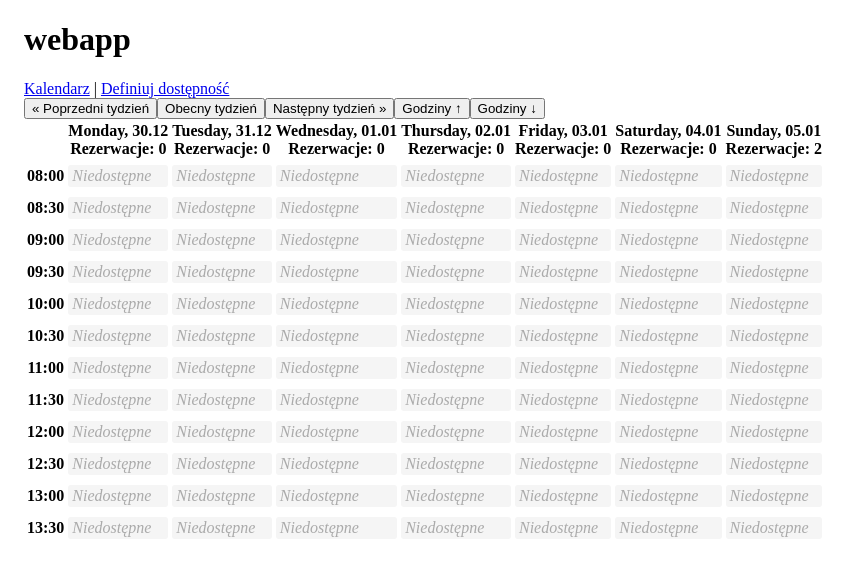
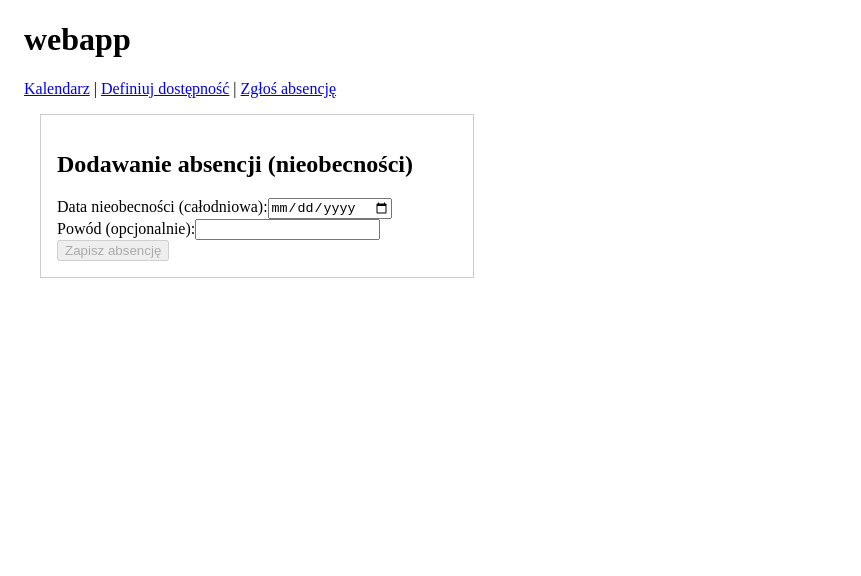
Before and after one commit to McMichalek/Angular_med_app, an Angular app: page /define-absence in a window 1280 px wide. Before the commit this address led to /. Shown: the top 576 px of the page, without its empty margins (0-861 px from the left). Built offline with nearby package versions, Linux system fonts and the light colour scheme.

Commit message:
Absence done
Still some issue, but working in general

```diff
--- a/src/app/app.component.html
+++ b/src/app/app.component.html
@@ -1,6 +1,9 @@
+<!-- app.component.html -->
+
 <h1>{{ title }}</h1>
 <nav>
   <a routerLink="/">Kalendarz</a> |
-  <a routerLink="/define-availability">Definiuj dostępność</a>
+  <a routerLink="/define-availability">Definiuj dostępność</a> |
+  <a routerLink="/define-absence">Zgłoś absencję</a>
 </nav>
 <router-outlet></router-outlet>
--- a/src/app/app.component.ts
+++ b/src/app/app.component.ts
@@ -2,6 +2,7 @@ import { Component } from '@angular/core';
 import {RouterLink, RouterOutlet} from '@angular/router';
 import {CommonModule} from '@angular/common';
 import {CalendarViewComponent} from './calendar/calendar-view/calendar-view.component';
+import {DefineAbsenceComponent} from './calendar/define-absence/define-absence.component';
 
 @Component({
   selector: 'app-root',
--- a/src/app/app.routes.ts
+++ b/src/app/app.routes.ts
@@ -2,6 +2,7 @@ import { Routes } from '@angular/router';
 import { AppComponent } from './app.component';
 import {CalendarViewComponent} from './calendar/calendar-view/calendar-view.component';
 import {DefineAvailabilityComponent} from './calendar/define-availability/define-availability.component';
+import {DefineAbsenceComponent} from './calendar/define-absence/define-absence.component';
 
 export const routes: Routes = [
   {
@@ -12,6 +13,10 @@ export const routes: Routes = [
     path: 'define-availability', component: DefineAvailabilityComponent
   },
   {
+    path: 'define-absence',
+    component: DefineAbsenceComponent
+  },
+  {
     path: '**',
     redirectTo: ''
   }
--- a/src/app/calendar/calendar-view/calendar-view.component.css
+++ b/src/app/calendar/calendar-view/calendar-view.component.css
@@ -30,3 +30,8 @@ color: #aaa;
   border-radius: 3px;
   font-style: italic;
 }
+
+.absent {
+  background-color: #f8d7da; /* jasny czerwony/rozowy */
+  color: #721c24; /* ciemnoczerwony tekst */
+}
--- a/src/app/calendar/calendar-view/calendar-view.component.html
+++ b/src/app/calendar/calendar-view/calendar-view.component.html
@@ -16,7 +16,9 @@
       <!-- Pusta komórka w nagłówku dla kolumny godzin -->
       <th></th>
       <!-- Nagłówki kolumn - 7 dni tygodnia -->
-      <th *ngFor="let day of displayedDays" [class.today]="isToday(day)">
+      <th *ngFor="let day of displayedDays"
+          [class.today]="isToday(day)"
+          [class.absent]="isAbsenceDay(day)">
         <div>{{ day.format('dddd') }}, {{ day.format('DD.MM') }}</div>
         <div class="appointments-count">
           <!-- Liczba rezerwacji zarejestrowanych na dany dzień -->
@@ -35,11 +37,10 @@
       <td *ngFor="let day of displayedDays"
           [class.today]="isToday(day)"
           [class.current-time]="isCurrentTimeSlot(slot, day)"
-          [class.unavailable]="!isSlotAvailable(day, slot)">
-
-        <!-- Sprawdzamy, czy slot jest dostępny (wg zdefiniowanych dostępności).
-             Jeśli nie, wyświetlamy 'Niedostępne'. -->
-        <ng-container *ngIf="isSlotAvailable(day, slot); else unavailableSlot">
+          [class.unavailable]="!isSlotAvailable(day, slot) || isAbsenceDay(day)"
+          [class.absent]="isAbsenceDay(day)"
+      >
+        <ng-container *ngIf="!isAbsenceDay(day); else absentDay">
           <!-- Pokazujemy rezerwacje (może być 0 lub wiele) -->
           <ng-container *ngFor="let appt of getAppointmentsForSlot(day, slot)">
             <div class="appointment-block"
@@ -62,8 +63,8 @@
         </ng-container>
 
         <!-- Gdy slot niedostępny (nieobjęty żadną dostępnością lekarza) -->
-        <ng-template #unavailableSlot>
-          <div class="slot-unavailable">Niedostępne</div>
+        <ng-template #absentDay>
+          <div class="slot-unavailable">Nieobecność</div>
         </ng-template>
       </td>
     </tr>
--- a/src/app/calendar/calendar-view/calendar-view.component.ts
+++ b/src/app/calendar/calendar-view/calendar-view.component.ts
@@ -43,6 +43,7 @@ export class CalendarViewComponent implements OnInit {
   loadAppointments(): void {
     this.calendarService.getAppointments().subscribe((data) => {
       this.appointmentsData = data;
+      this.calendarService.appointmentsData = data;
     });
   }
 
@@ -157,4 +158,8 @@ export class CalendarViewComponent implements OnInit {
     return this.calendarService.isSlotInAvailability(day, slot);
   }
 
+  isAbsenceDay(day: moment.Moment): boolean {
+    return this.calendarService.isDayAbsence(day);
+  }
+
 }
--- a/src/app/calendar/calendar.service.ts
+++ b/src/app/calendar/calendar.service.ts
@@ -27,12 +27,31 @@ export class CalendarService {
 
   constructor(private http: HttpClient) {}
 
+  private absences: Absence[] = [];
+
+  private availabilities: Availability[] = [];
+
+  public appointmentsData: DayAppointments[] = [];
+
+  addAbsence(abs: Absence): void {
+    // Generowanie id:
+    abs.id = this.absences.length > 0
+      ? Math.max(...this.absences.map(a => a.id)) + 1
+      : 1;
+    this.absences.push(abs);
+
+    // Sprawdzamy konflikt:
+    this.cancelAppointmentsForAbsence(abs.date);
+  }
+
+  getAbsences(): Absence[] {
+    return this.absences;
+  }
+
   public getAppointments(): Observable<DayAppointments[]> {
     // Uwaga: plik JSON w folderze "src/assets/appointments.json"
     return this.http.get<DayAppointments[]>('assets/appointments.json');
   }
-
-  private availabilities: Availability[] = [];
 
   // Dodanie nowej dostępności
   addAvailability(av: Availability): void {
@@ -100,6 +119,25 @@ export class CalendarService {
     return false;
   }
 
+  private cancelAppointmentsForAbsence(absenceDate: string): void {
+    const dayData = this.appointmentsData.find(d =>
+      moment(d.date).isSame(absenceDate, 'day')
+    );
+    if (dayData) {
+      // Zmieniamy status na CANCELLED
+      dayData.appointments.forEach(appt => {
+        if (appt.status === 'CONFIRMED') {
+          appt.status = 'CANCELLED';
+        }
+      });
+    }
+  }
+
+  isDayAbsence(date: moment.Moment): boolean {
+    // Jeżeli w this.absences jest obiekt z date == date
+    return this.absences.some(a => moment(a.date).isSame(date, 'day'));
+  }
+
 }
 
 export interface Availability {
@@ -113,3 +151,9 @@ export interface Availability {
   // pory konsultacji w ciągu dnia (np. [ { from: '08:00', to: '12:30' }, { from: '16:00', to: '21:30' } ])
   timeRanges: { from: string; to: string }[];
 }
+
+export interface Absence {
+  id: number;
+  date: string; // np. '2025-01-15', całodniowa nieobecność
+  reason?: string; // opis, np. "wakacje", "szkolenie" itp.
+}
--- /dev/null
+++ b/src/app/calendar/define-absence/define-absence.component.css
@@ -0,0 +1,6 @@
+.absence-form {
+  margin: 1rem;
+  padding: 1rem;
+  border: 1px solid #ccc;
+  max-width: 400px;
+}
--- /dev/null
+++ b/src/app/calendar/define-absence/define-absence.component.html
@@ -0,0 +1,17 @@
+<div class="absence-form">
+  <h2>Dodawanie absencji (nieobecności)</h2>
+
+  <form [formGroup]="absenceForm" (ngSubmit)="onSubmit()">
+    <div>
+      <label>Data nieobecności (całodniowa):</label>
+      <input type="date" formControlName="date" />
+    </div>
+
+    <div>
+      <label>Powód (opcjonalnie):</label>
+      <input type="text" formControlName="reason" />
+    </div>
+
+    <button type="submit" [disabled]="absenceForm.invalid">Zapisz absencję</button>
+  </form>
+</div>
--- /dev/null
+++ b/src/app/calendar/define-absence/define-absence.component.ts
@@ -0,0 +1,44 @@
+import { Component } from '@angular/core';
+import {CommonModule} from '@angular/common';
+import { ReactiveFormsModule, FormGroup, FormControl, Validators } from '@angular/forms';
+
+import {CalendarService} from '../calendar.service';
+
+import moment from 'moment';
+
+@Component({
+  selector: 'app-define-absence',
+  standalone: true,
+  imports: [CommonModule, ReactiveFormsModule],
+  templateUrl: './define-absence.component.html',
+  styleUrl: './define-absence.component.css'
+})
+export class DefineAbsenceComponent {
+  absenceForm: FormGroup;
+
+  constructor(private calendarService: CalendarService) {
+    this.absenceForm = new FormGroup({
+      date: new FormControl('', Validators.required),
+      reason: new FormControl(''),
+    });
+  }
+
+  onSubmit(): void {
+    if (this.absenceForm.invalid) {
+      return;
+    }
+
+    const rawValue = this.absenceForm.value;
+    const newAbs = {
+      id: 0,
+      date: rawValue.date,   // YYYY-MM-DD
+      reason: rawValue.reason,
+    };
+
+    // Dodajemy do serwisu, co anuluje konfliktujące wizyty
+    this.calendarService.addAbsence(newAbs);
+
+    // Reset
+    this.absenceForm.reset();
+  }
+}
```
Also changed, not shown: 1 other file (tests, documents, lock files or other folders).
